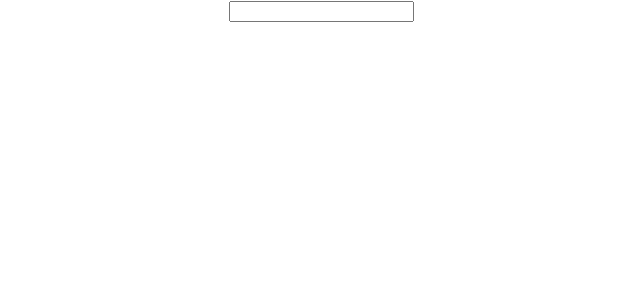
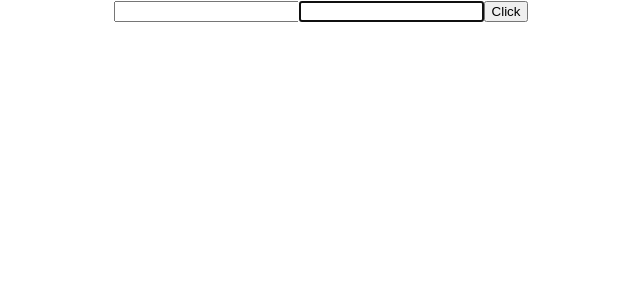
Before and after one commit to sigvant/codevolution-reactjs, a React (Create React App) app in the folder reactjstutorialvishwasl/: page / in a window 1280 px wide. Shown: the top 300 px of the page, without its empty margins (319-959 px from the left). Built offline with nearby package versions, Linux system fonts and the light colour scheme.

Commit message:
final commit of refs in functional component

```diff
--- a/reactjstutorialvishwasl/src/components/RefsDemo.js
+++ b/reactjstutorialvishwasl/src/components/RefsDemo.js
@@ -1,10 +1,38 @@
 import React, { Component } from 'react'
 
 class RefsDemo extends Component {
+
+    constructor(props) {
+        super(props)
+        this.inputRef = React.createRef()
+        this.cbRef = null
+        this.setCbRef = element => {
+            this.cbRef = element
+        }
+
+        this.state = {
+
+        }
+    }
+
+    componentDidMount() {
+        if (this.cbRef) {
+            this.cbRef.focus()
+        }
+        // this.inputRef.current.focus()
+        // console.log(this.inputRef)
+    }
+
+    clickHandler = () => {
+        alert(this.inputRef.current.value)
+    }
+
     render() {
         return (
             <div>
-                <input type="text" />
+                <input type="text" ref={this.inputRef}/>
+                <input type="text" ref={this.setCbRef}/>
+                <button onClick={this.clickHandler}>Click</button>
             </div>
         )
     }
```
